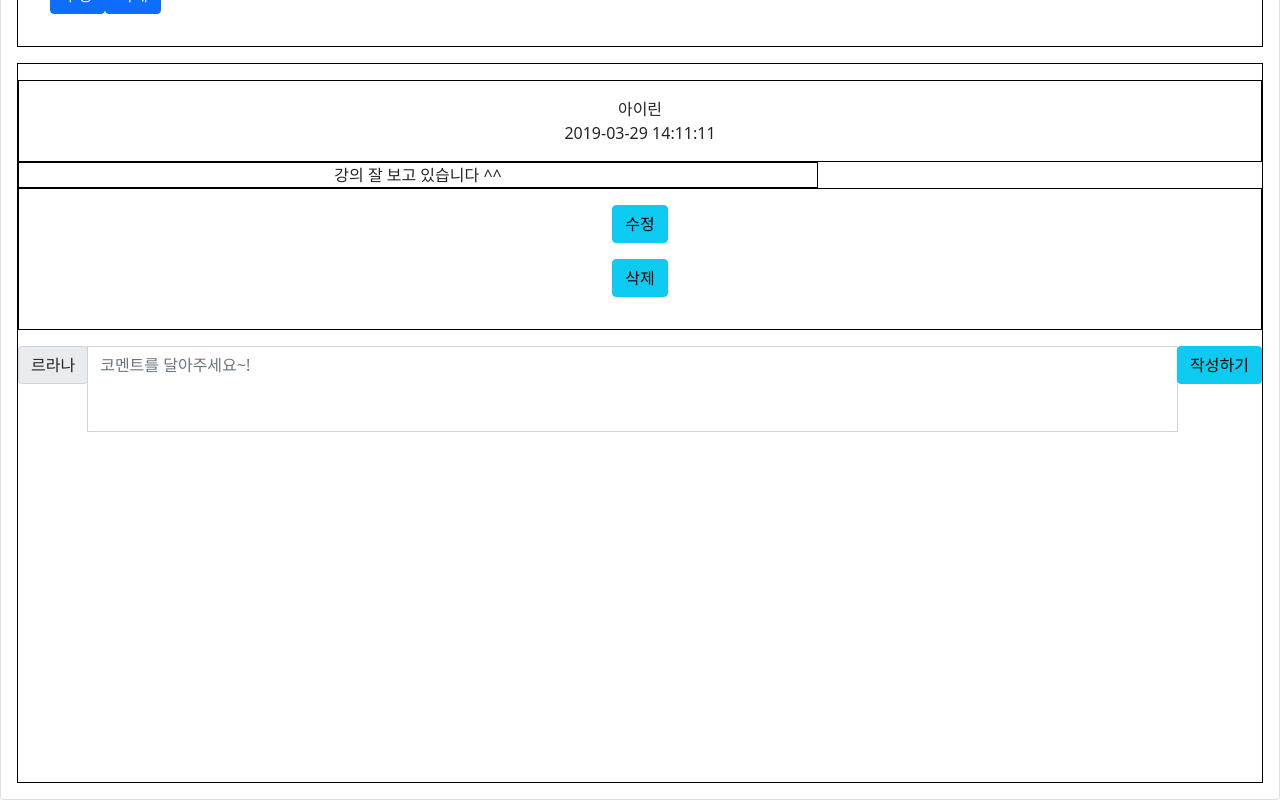
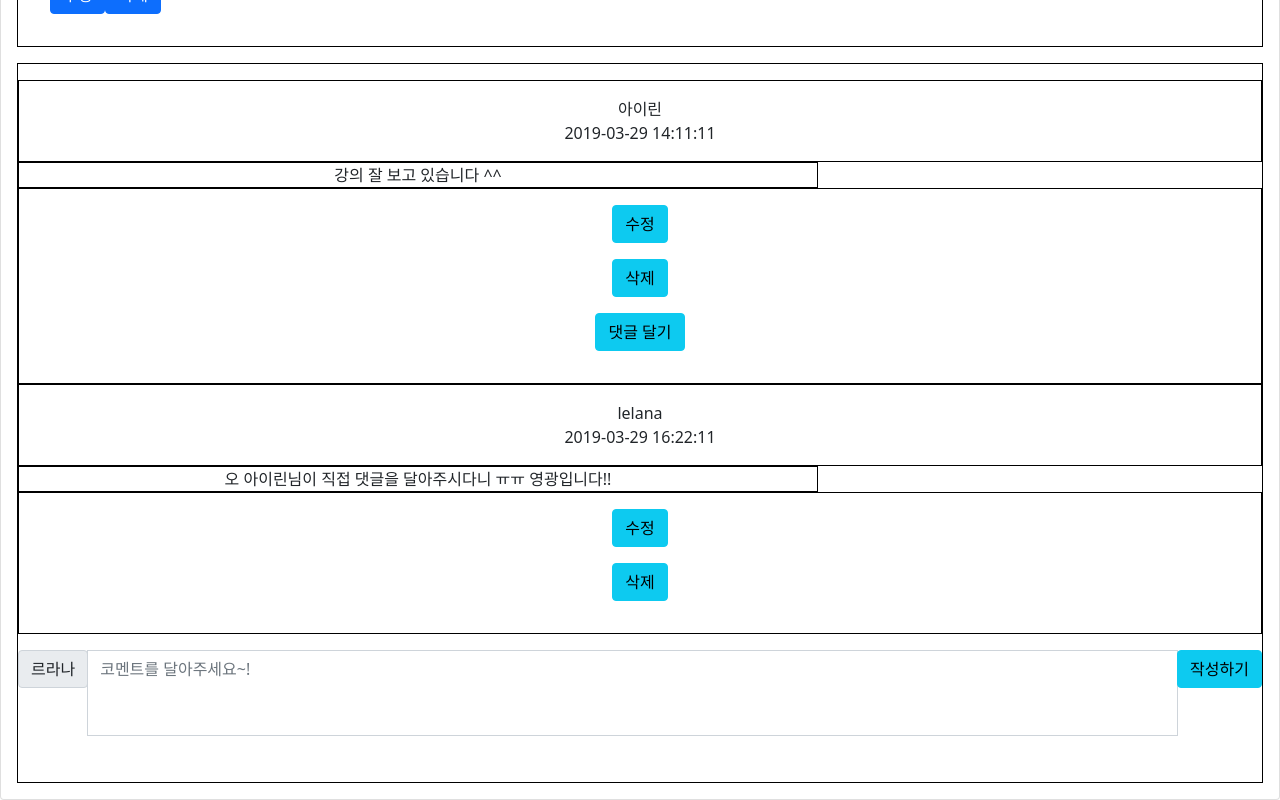
Before and after one commit to bill1224/vue, a Vue app in the folder vue_study/: page /board/free/detail/1 in a window 1280 px wide. Shown: the part 986-1786 px from the top of the page. Built offline with nearby package versions, Linux system fonts and the light colour scheme.

Commit message:
Toggle Function

```diff
--- a/vue_study/src/components/CommentCreate.vue
+++ b/vue_study/src/components/CommentCreate.vue
@@ -23,6 +23,10 @@ export default {
     props: {
         contentId: Number,
         reloadComment: Function,
+        commentId: Number,
+        isSubComment: Boolean,
+        reloadSubComment: Function,
+        subCommentToggle: Function,
     },
     data() {
         return {
@@ -43,6 +47,20 @@ export default {
             })
             this.reloadComment();
             this.context = "";
+        },
+
+        createSubComment() {
+            data.SubComment.push({
+                subcomment_id: data.SubComment[data.SubComment.length - 1].subcomment_id + 1,
+                user_id: 1,
+                comment_id: this.commentId,
+                context: this.context,
+                created_at: '2021-08-06 02:22:22',
+                updated_at: null
+            })
+            this.subCommentToggle();
+            this.reloadSubComment();
+            this.context = "";
         }
     }
 }
--- a/vue_study/src/components/CommentListItem.vue
+++ b/vue_study/src/components/CommentListItem.vue
@@ -2,7 +2,7 @@
     <div>
         <div>
             <div class="comment-list-item-name">
-                <div>{{ name }}</div>
+                <div>{{ user_name }}</div>
                 <div>{{ commentObj.created_at }}</div>
             </div>
             <div class="comment-list-item-context">{{ commentObj.context }}</div>
@@ -10,25 +10,60 @@
             <div class="comment-list-item-button">
                 <b-button variant="info">수정</b-button>
                 <b-button variant="info">삭제</b-button>
+                <b-button variant="info" @click="subCommentToggle">댓글 달기</b-button>
             </div>
         </div>
+        <template v-if="subCommentCreateToggle">
+            <CommentCreate :isSubComment=true :commentId="commentObj.comment_id" :reloadSubComment="reloadSubComment" :subCommentToggle="subCommentToggle"/>
+        </template>
+        <template v-if="subCommentList.length > 0">
+            <div v-for="(subComment, i) in subCommentList" :key="i">
+                <div class="comment-list-item-name">
+                    <div>{{ subComment.user_name }}</div>
+                    <div>{{ subComment.created_at }}</div>
+                </div>
+                <div class="comment-list-item-context">{{ subComment.context }}</div>
+
+                <div class="comment-list-item-button">
+                    <b-button variant="info">수정</b-button>
+                    <b-button variant="info" @click="delteSubComment">삭제</b-button>
+                </div>
+            </div>
+        </template>
     </div>
 </template>
 
 <script>
 import data from '@/data';
+import CommentCreate from './CommentCreate';
 
 export default {
     name: 'CommentListItem',
     props: {
         commentObj: Object,
     },
+    components: {
+        CommentCreate,
+    },
     data() {
-        const user_id = this.commentObj.user_id
-        const user_name = data.User.filter(user => user.user_id === user_id)[0].name
         return {
-            name: user_name,
+            user_name: data.User.filter(user => user.user_id === this.commentObj.user_id)[0].name,
+            subCommentList: data.SubComment.filter(item => item.comment_id === this.commentObj.comment_id)
+            .map(subCommentItem => ({...subCommentItem, user_name: data.User.filter(item => item.user_id === subCommentItem.user_id)[0].name})),
+            subCommentCreateToggle: false,
         }
+    },
+    methods: {
+        subCommentToggle() {
+            this.subCommentCreateToggle = !this.subCommentCreateToggle;
+        },
+        reloadSubComment() {
+            this.subCommentList = data.SubComment.filter(item => item.comment_id === this.commentObj.comment_id)
+            .map(subCommentItem => ({...subCommentItem, user_name: data.User.filter(item => item.user_id === subCommentItem.user_id)[0].name}))
+        },
+        // delteSubComment() {
+
+        // }
     }
 }
 </script>
```
